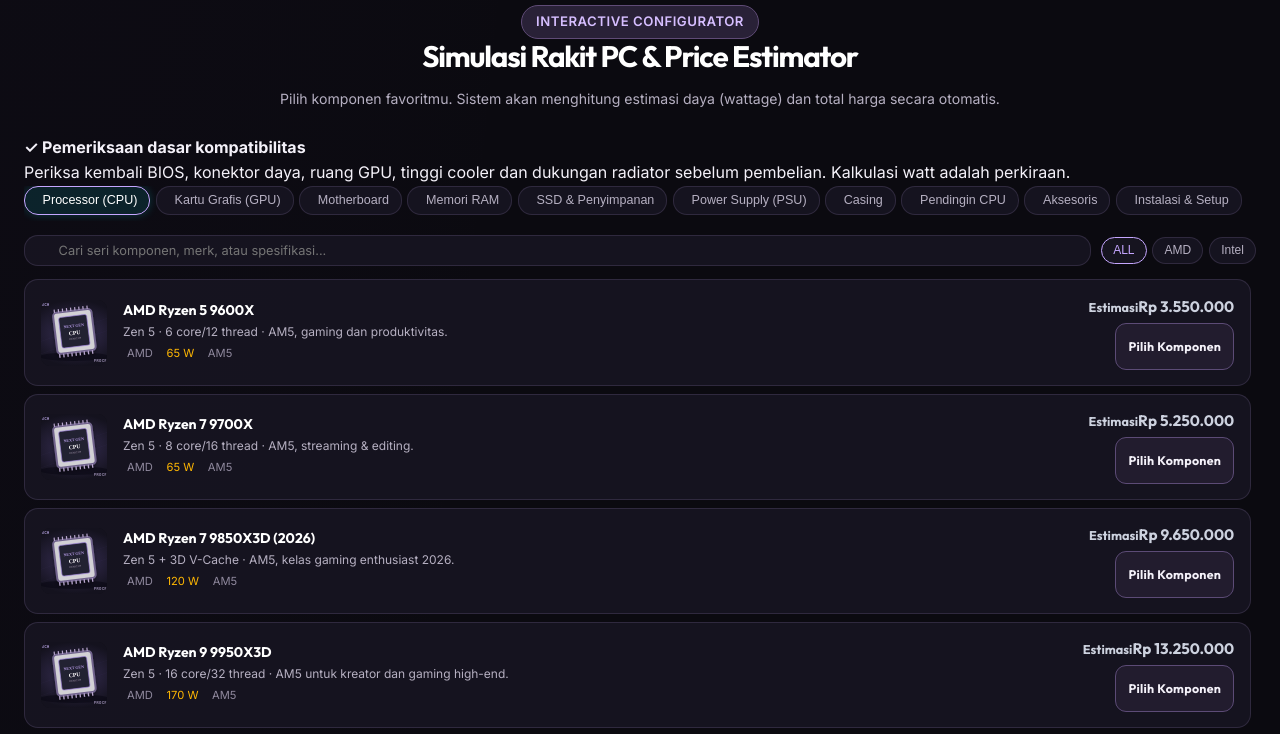
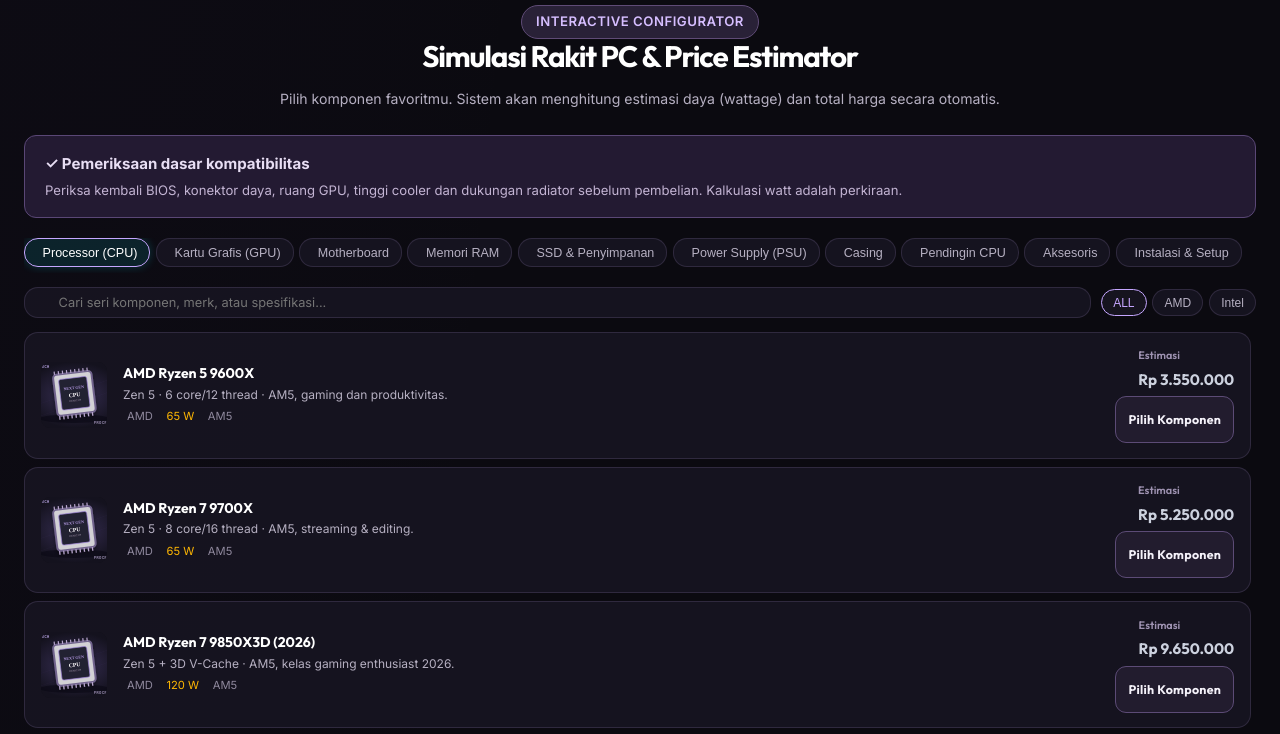
Before and after one commit to nandamorgul-gif/morgulpunya, a website: page index.html in a window 1280 px wide. Shown: the part 8980-9714 px from the top of the page. Drawn offline with nearby package versions, Linux system fonts and the light colour scheme; no server answers.

Commit message:
style(builder): highlight compatibility warnings and estimated price labels

```diff
--- a/css/store.css
+++ b/css/store.css
@@ -256,3 +256,11 @@ body::selection{background:#6a40ab;color:#fff}
 @media(prefers-reduced-motion:reduce){
   .svo-product,.svo-hero-feature,.preset-card,.btn{transition:none!important;animation:none!important}
 }
+
+/* PC Builder compatibility feedback */
+.svo-compatibility{margin:0 auto 1.25rem;padding:1rem 1.25rem;border:1px solid #5a4776;border-radius:12px;background:#231a32;color:#e8def4}
+.svo-compatibility strong{display:block;font-size:.94rem;margin-bottom:.25rem}
+.svo-compatibility p{font-size:.82rem;line-height:1.65;color:#c3b4d3;margin:0}
+.svo-compatibility-warning{border-color:#b98a65;background:#30211b}
+.svo-compatibility-warning p{color:#f7cdaa}
+.component-price small{display:block;font-size:.68rem;color:#9e92b1;font-weight:600;margin-bottom:.2rem}
```
